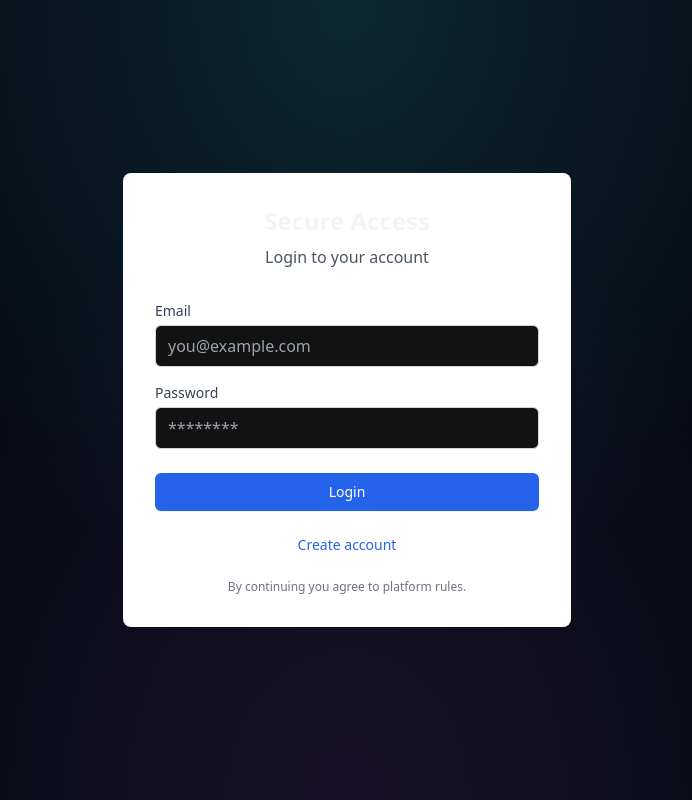
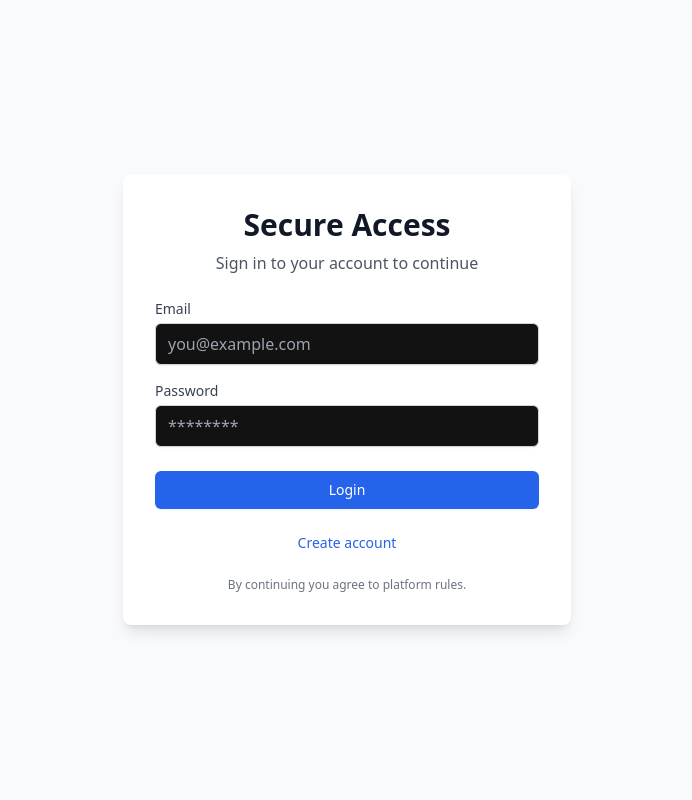
Before and after one commit to bigmouse6/tether-platform, a Next.js app: page /login in a window 1280 px wide. Shown: the whole page, without its empty margins (293-985 px from the left). Built offline with nearby package versions, Linux system fonts and the light colour scheme; no server answers.

Commit message:
Fix: Return login page to original design

```diff
--- a/app/login/page.tsx
+++ b/app/login/page.tsx
@@ -37,11 +37,11 @@
   };
 
   return (
-    <main className="flex min-h-screen flex-col items-center justify-center p-24">
-      <div className="w-full max-w-md p-8 space-y-8 bg-white rounded-lg shadow">
+    <main className="flex min-h-screen flex-col items-center justify-center p-24 bg-gray-50">
+      <div className="w-full max-w-md p-8 space-y-6 bg-white rounded-lg shadow-lg">
         <div className="text-center">
-          <h1 className="text-2xl font-bold">Secure Access</h1>
-          <p className="text-gray-600 mt-2">Login to your account</p>
+          <h1 className="text-3xl font-bold text-gray-900">Secure Access</h1>
+          <p className="text-gray-600 mt-2">Sign in to your account to continue</p>
         </div>
 
         <form className="mt-8 space-y-6" onSubmit={handleLogin}>
@@ -57,7 +57,7 @@
                 required
                 value={email}
                 onChange={(e) => setEmail(e.target.value)}
-                className="mt-1 block w-full px-3 py-2 border border-gray-300 rounded-md"
+                className="mt-1 block w-full px-3 py-2 border border-gray-300 rounded-md shadow-sm focus:outline-none focus:ring-blue-500 focus:border-blue-500"
                 placeholder="you@example.com"
               />
             </div>
@@ -73,28 +73,30 @@
                 required
                 value={password}
                 onChange={(e) => setPassword(e.target.value)}
-                className="mt-1 block w-full px-3 py-2 border border-gray-300 rounded-md"
+                className="mt-1 block w-full px-3 py-2 border border-gray-300 rounded-md shadow-sm focus:outline-none focus:ring-blue-500 focus:border-blue-500"
                 placeholder="********"
               />
             </div>
           </div>
 
           {error && (
-            <div className="text-red-600 text-sm text-center">{error}</div>
+            <div className="text-red-600 text-sm text-center bg-red-50 p-2 rounded">
+              {error}
+            </div>
           )}
 
           <div>
             <button
               type="submit"
               disabled={loading}
-              className="w-full flex justify-center py-2 px-4 border border-transparent rounded-md shadow-sm text-sm font-medium text-white bg-blue-600 hover:bg-blue-700 focus:outline-none focus:ring-2 focus:ring-offset-2 focus:ring-blue-500 disabled:opacity-50"
+              className="w-full flex justify-center py-2 px-4 border border-transparent rounded-md shadow-sm text-sm font-medium text-white bg-blue-600 hover:bg-blue-700 focus:outline-none focus:ring-2 focus:ring-offset-2 focus:ring-blue-500 disabled:opacity-50 disabled:cursor-not-allowed"
             >
               {loading ? "Loading..." : "Login"}
             </button>
           </div>
 
           <div className="text-center text-sm">
-            <Link href="/register" className="text-blue-600 hover:text-blue-800">
+            <Link href="/register" className="text-blue-600 hover:text-blue-800 font-medium">
               Create account
             </Link>
           </div>
--- a/app/page.tsx
+++ b/app/page.tsx
@@ -40,7 +40,7 @@
     },
   },
   verification: {
-    google: "your-google-verification-code", // Google Search Console təsdiqləmə kodu
+    google: "your-google-verification-code",
   },
 };
 
```
